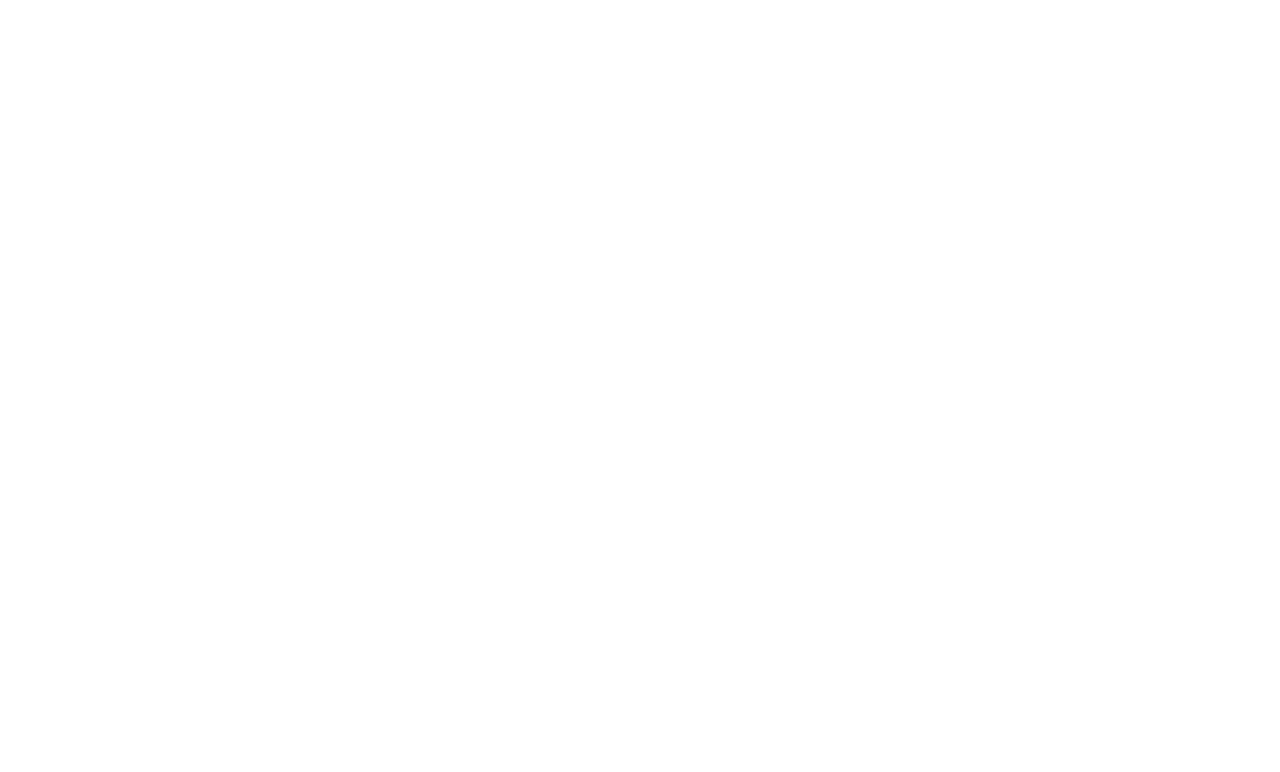
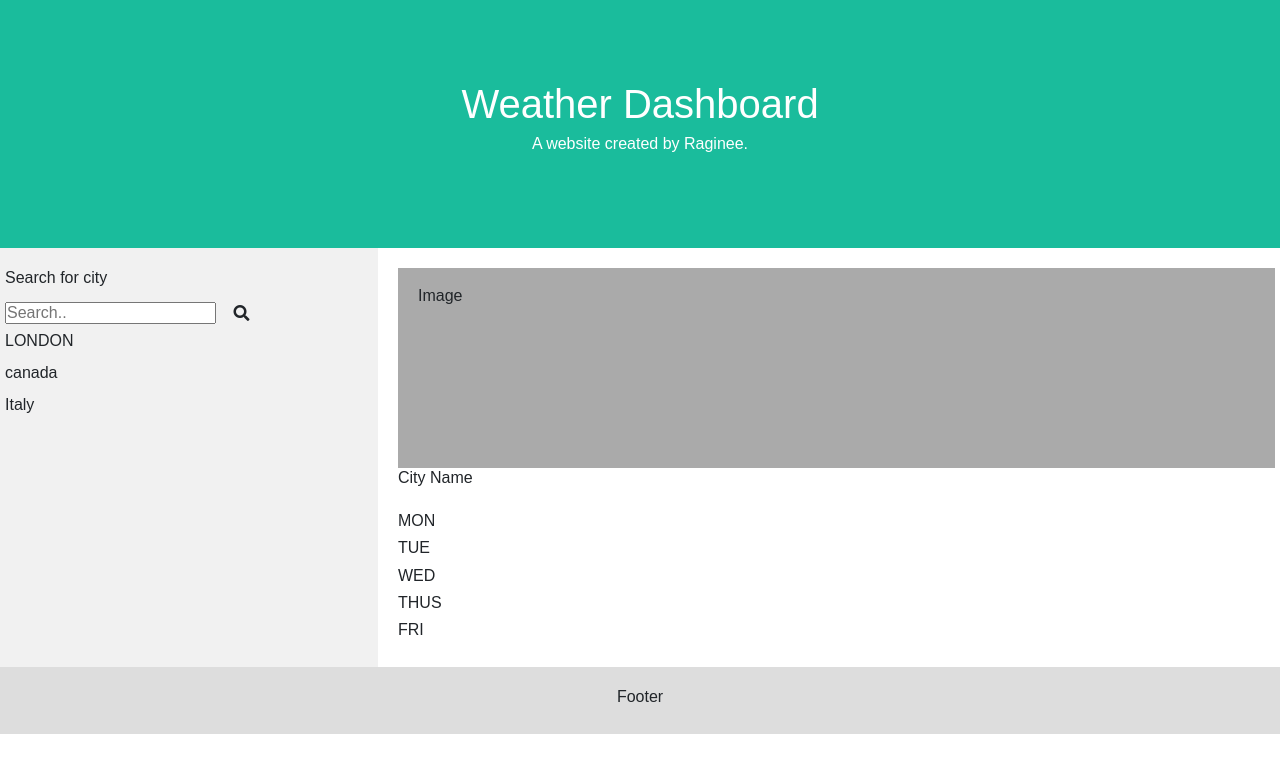
Before and after one commit to ru14/weather-app, a plain HTML site: page index.html in a window 1280 px wide. Drawn offline with nearby package versions, Linux system fonts and the light colour scheme.

Commit message:
modified html

```diff
--- a/index.html
+++ b/index.html
@@ -1,11 +1,73 @@
 <!DOCTYPE html>
 <html lang="en">
+
 <head>
     <meta charset="UTF-8">
     <meta name="viewport" content="width=device-width, initial-scale=1.0">
     <title>Document</title>
+    <link rel="stylesheet" href="https://stackpath.bootstrapcdn.com/bootstrap/4.3.1/css/bootstrap.min.css" />
+    <link rel="stylesheet" href="https://use.fontawesome.com/releases/v5.8.1/css/all.css">
+    <link rel="stylesheet" href="reset.css" />
+    <link rel="stylesheet" href="style.css" />
 </head>
+
 <body>
+    <div class="header">
+        <h1>Weather Dashboard</h1>
+        <p>A website created by Raginee.</p>
+    </div>
+    <div class="row">
+        <div class="side">
+            <h2>Search for city</h2>
+            <div class="search-wrap">
+                <div class="search-box">
+                    <input type="text" placeholder="Search.." name="city name">
+                    <div class="btn">
+                        <i class="fas fa-search"></i>
+                    </div>
+                </div>
+            </div>
+            <div>LONDON</div><br>
+            <div>canada</div><br>
+            <div >Italy</div>
+        </div>
+        <div class="main">
+            <div class="City" style="height:200px;">Image</div>
+            <h2>City Name</h2>
+            <br>
+            <div class="w5-row">
+                <div class="w3-third w3-center">
+                    <h3>MON</h3>
+                    <!-- <img src="img_weather_sun.jpg" alt="sun"> -->
+                </div>
+                <div class="w3-third w3-center">
+                    <h3>TUE</h3>
+                    <!-- <img src="img_weather_cloud.jpg" alt="cloud"> -->
+                </div>
+                <div class="w3-third w3-center w3-margin-bottom">
+                    <h3>WED</h3>
+                    <!-- <img src="img_weather_clouds.jpg" alt="clouds"> -->
+                </div>
+                <div class="w3-third w3-center">
+                    <h3>THUS</h3>
+                    <!-- <img src="img_weather_sun.jpg" alt="sun"> -->
+                </div>
+                <div class="w3-third w3-center">
+                    <h3>FRI</h3>
+                    <!-- <img src="img_weather_cloud.jpg" alt="cloud"> -->
+                </div>
+            </div>
 
+        </div>
+    </div>
+
+    <div class="footer">
+        <h2>Footer</h2>
+    </div>
+    <script src="script.js"></script>
+    <script src="https://cdnjs.cloudflare.com/ajax/libs/jquery/3.2.1/jquery.min.js"></script>
+    <script src="https://cdnjs.cloudflare.com/ajax/libs/moment.js/2.24.0/moment.min.js"></script>
 </body>
+</body>
+
 </html>
--- /dev/null
+++ b/reset.css
@@ -0,0 +1,42 @@
+* {
+    margin: 0;
+    padding: 0;
+    box-sizing: border-box;
+  }
+
+  html {
+    height: 100%;
+  }
+
+
+  body {
+    min-height: 100%;
+    line-height: 1;
+    font-family: sans-serif;
+  }
+
+  h1,
+  h2,
+  h3,
+  h4,
+  h5,
+  h6 {
+    font-size: 100%;
+  }
+
+  input,
+  select,
+  option,
+  optgroup,
+  textarea,
+  button,
+  pre,
+  code {
+    font-size: 100%;
+    font-family: inherit;
+  }
+
+  ol,
+  ul {
+    list-style: none;
+  }
--- a/style.css
+++ b/style.css
@@ -0,0 +1,69 @@
+* {
+    box-sizing: border-box;
+  }
+
+
+  body {
+    font-family: Arial, Helvetica, sans-serif;
+    margin: 0;
+  }
+
+
+  .header {
+    padding: 80px;
+    text-align: center;
+    background: #1abc9c;
+    color: white;
+  }
+
+
+  .header h1 {
+    font-size: 40px;
+  }
+
+
+
+
+  .row {
+    display: -ms-flexbox;
+    display: flex;
+    -ms-flex-wrap: wrap;
+    flex-wrap: wrap;
+  }
+
+
+  .side {
+    -ms-flex: 30%;
+    flex: 30%;
+    background-color: #f1f1f1;
+    padding: 20px;
+  }
+
+
+  .main {
+    -ms-flex: 70%;
+    flex: 70%;
+    background-color: white;
+    padding: 20px;
+  }
+
+
+  .City{
+    background-color: #aaa;
+    width: 100%;
+    padding: 20px;
+  }
+
+
+  .footer {
+    padding: 20px;
+    text-align: center;
+    background: #ddd;
+  }
+
+  /* Responsive layout - when the screen is less than 700px wide, make the two columns stack on top of each other instead of next to each other */
+  @media screen and (max-width: 700px) {
+    .row {
+      flex-direction: column;
+    }
+  }
```
